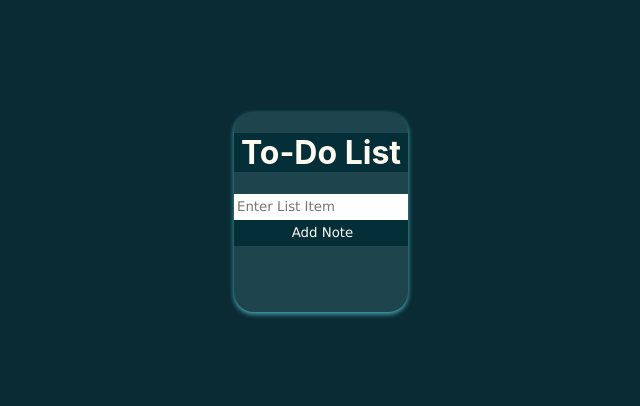
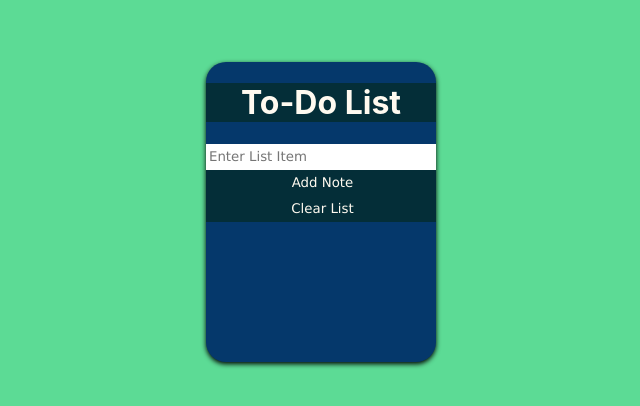
Before and after one commit to shivang02/to-do-list, a React (Create React App) app in the folder to-do-list/: page / in a window 1280 px wide. Shown: the part 188-594 px from the top of the page, without its empty margins (319-959 px from the left). Built offline with nearby package versions, Linux system fonts and the light colour scheme.

Commit message:
UI changes, added Clear List Feature

```diff
--- a/to-do-list/src/App.css
+++ b/to-do-list/src/App.css
@@ -7,22 +7,22 @@
   justify-content: center;
   width: 100%;
   min-height: 100vh;
-  background-color: #0a2b33;
+  background-color: #5CDB95;
   background-attachment: fixed;
 }
 
 .inner-app {
 
-  background-color:#1e444d;
+  background-color:#05386B;
   margin: 100px;
   vertical-align: middle;
   text-align: center;
   width: fit-content;
-
-  box-shadow:0px 2px 5px #50adc2;
+  min-width: 230px;
+  box-shadow:0px 2px 5px #000000;
   padding: auto;
   border-radius: 20px;
-  min-height: 200px;
+  min-height: 300px;
 }
 
 .list-item {
@@ -34,6 +34,7 @@
   display: flex;
   flex-direction: column;
   align-items: flex-start;
+  padding:10px 20px 10px 10px;
 }
 
 .list-item div{
@@ -53,7 +54,7 @@
   color: floralwhite;
 }
 
-.list-submit-button {
+.list-button {
   background-color: #042e38;
   padding: 3px 0 3px 3px;
   color: floralwhite;
--- a/to-do-list/src/components/InputBox.js
+++ b/to-do-list/src/components/InputBox.js
@@ -20,6 +20,11 @@ class InputBox extends React.Component {
         }
     };
 
+    ClearList = () => {
+        this.setState({ ItemVal:[] });
+        document.getElementById("input-box").value = "";
+    }
+
     EnterCheck = (e)=>{
         if(e.key== 'Enter'){
             this.ClickHandler();
@@ -37,7 +42,8 @@ class InputBox extends React.Component {
             <div>
             <div className="input-container">
             <input className="list-input" placeholder="Enter List Item" id="input-box" onKeyDown={this.EnterCheck}></input>
-                <button type="submit" id="submit-button" className="list-submit-button" onClick={() =>this.ClickHandler()}>Add Note</button>
+                <button type="submit" id="submit-button" className="list-button" onClick={() =>this.ClickHandler()}>Add Note</button>
+                    <button type="submit" id="clear-button" className="list-button" onClick={() => this.ClearList()}>Clear List</button>
             </div>
             <div className="full-list">
                 {listItems}
```
